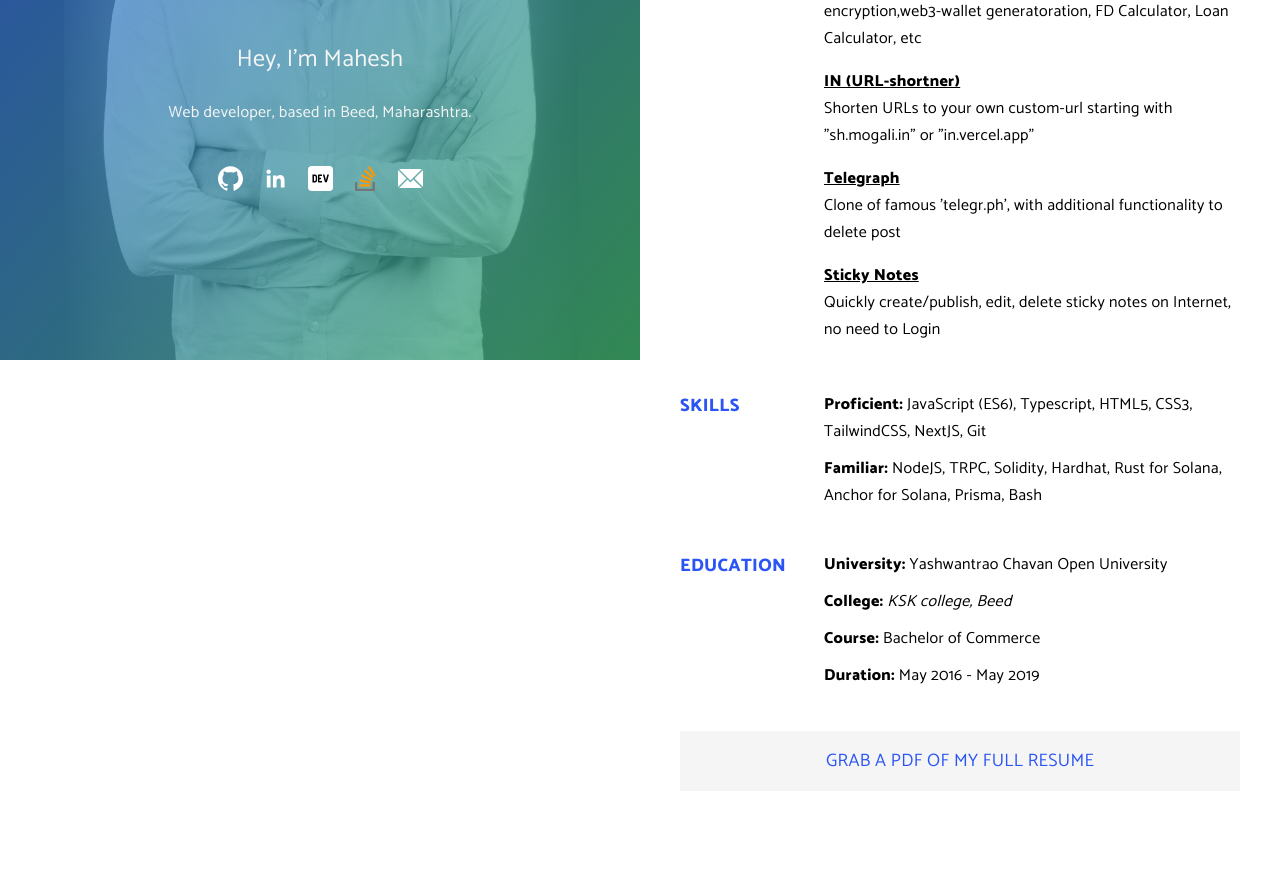
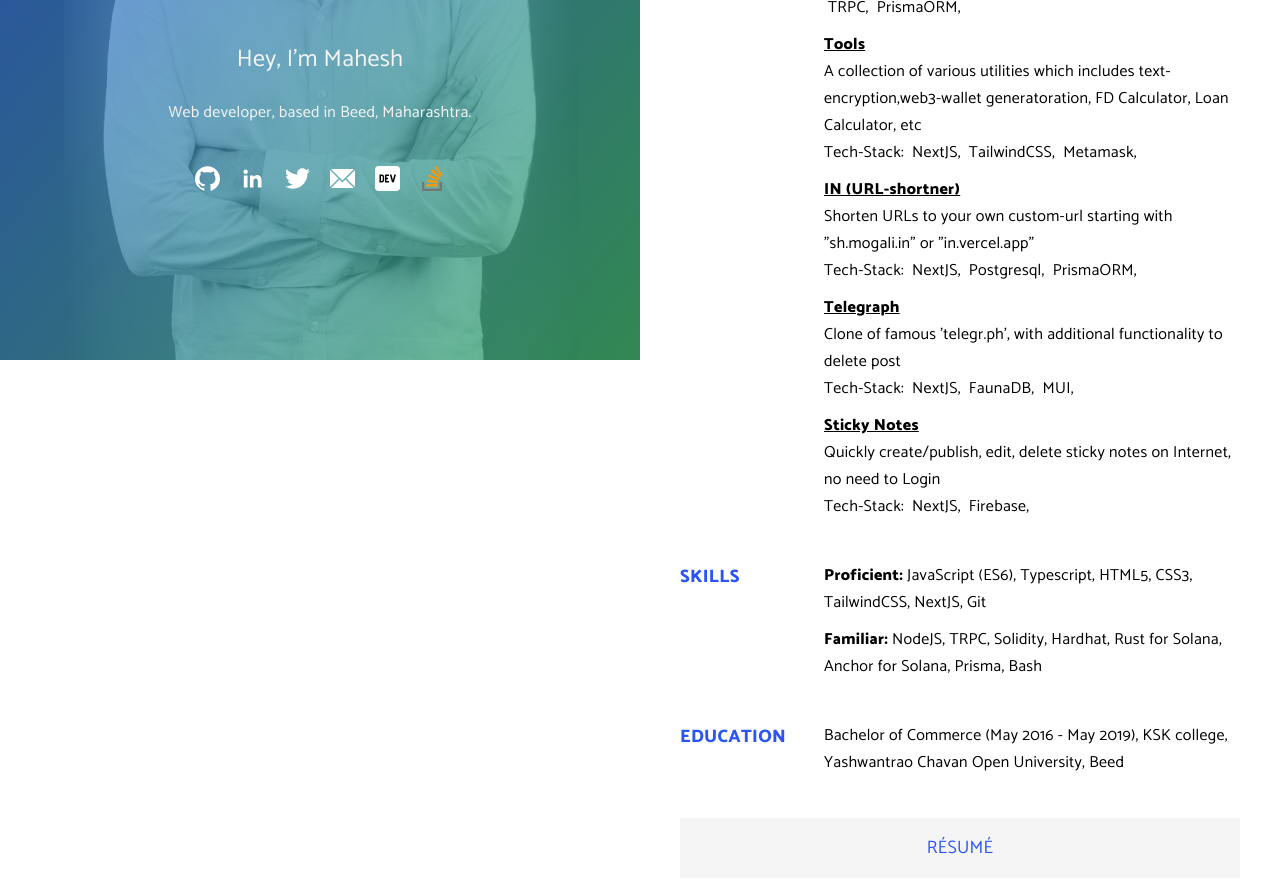
Before and after one commit to YoungMahesh/YoungMahesh, a Next.js app: page / in a window 1280 px wide. Shown: the part 440-1332 px from the top of the page. Before the commit the page ends 1289 px from the top, so only its background shows below. Built offline with nearby package versions, Linux system fonts and the light colour scheme.

Commit message:
mentioned tech-stack for each project

```diff
--- a/components/LeftSide.tsx
+++ b/components/LeftSide.tsx
@@ -4,6 +4,7 @@ import LinkedInIcon from '../public/svgs/linkedin.svg'
 import DevToIcon from '../public/svgs/dev-to.svg'
 import StackOverflowIcon from '../public/svgs/stack-overflow.svg'
 import MailIcon from '../public/svgs/mail.svg'
+import TwitterIcon from '../public/svgs/twitter.svg'
 
 export default function LeftSide() {
   return (
@@ -31,6 +32,27 @@ export default function LeftSide() {
           </a>
           <a
             className="icon1"
+            href="https://twitter.com/mahesh_0411"
+            target="_blank"
+            rel="noreferrer"
+          >
+            <Image className="svg" src={TwitterIcon} alt="Twitter" />
+          </a>
+          <a
+            className="icon1"
+            href="mailto:maheshghamand@gmail.com"
+            target="_blank"
+            rel="noreferrer"
+          >
+            <Image
+              style={{ filter: 'invert(1)' }}
+              className="svg"
+              src={MailIcon}
+              alt="Mail"
+            />
+          </a>
+          <a
+            className="icon1"
             href="https://dev.to/YoungMahesh"
             target="_blank"
             rel="noreferrer"
@@ -49,19 +71,6 @@ export default function LeftSide() {
               alt="stack-overflow"
             />
           </a>
-          <a
-            className="icon1"
-            href="mailto:maheshghamand@gmail.com"
-            target="_blank"
-            rel="noreferrer"
-          >
-            <Image
-              style={{ filter: 'invert(1)' }}
-              className="svg"
-              src={MailIcon}
-              alt="Mail"
-            />
-          </a>
         </div>
       </section>
     </div>
--- a/components/ProjectBox.tsx
+++ b/components/ProjectBox.tsx
@@ -1,11 +1,18 @@
+import Image from 'next/image'
+import GithubIcon from '../public/svgs/github.svg'
+
 export default function ProjectBox({
   name,
   link,
   description,
+  stack,
+  github,
 }: {
   name: string
   link: string
   description: string
+  stack?: string[]
+  github?: string
 }) {
   return (
     <div className="content-block">
@@ -13,8 +20,31 @@ export default function ProjectBox({
         <a className="black" href={link} target="_blank" rel="noreferrer">
           {name}
         </a>
+        {github ? (
+          <a
+            className="icon1"
+            href="https://github.com/YoungMahesh"
+            target="_blank"
+            rel="noreferrer"
+          >
+            <Image className="svg" src={GithubIcon} alt="Github" />
+          </a>
+        ) : (
+          <></>
+        )}
       </h4>
       <p>{description}</p>
+      {stack ? (
+        <p>
+          {' '}
+          Tech-Stack: &nbsp;
+          {stack.map((el, idx) => (
+            <span key={idx}>{el}, &nbsp;</span>
+          ))}
+        </p>
+      ) : (
+        <></>
+      )}
     </div>
   )
 }
--- a/components/RightSide.tsx
+++ b/components/RightSide.tsx
@@ -1,13 +1,40 @@
 import ProjectBox from './ProjectBox'
 
+const TECH_STACK = {
+  POSTGRESQL: 'Postgresql',
+  TAILWIND: 'TailwindCSS',
+  NEXTJS: 'NextJS',
+  NEXT_AUTH: 'NextAuth',
+  CLERK_AUTH: 'ClerkAuth',
+  TRPC: 'TRPC',
+  METAMASK: 'Metamask',
+  PRISMA: 'PrismaORM',
+  FAUNA: 'FaunaDB',
+  MUI: 'MUI',
+  FIREBASE: 'Firebase',
+}
+
 export default function RightSide() {
+  const {
+    POSTGRESQL,
+    TAILWIND,
+    NEXTJS,
+    NEXT_AUTH,
+    CLERK_AUTH,
+    TRPC,
+    METAMASK,
+    PRISMA,
+    FAUNA,
+    MUI,
+    FIREBASE,
+  } = TECH_STACK
   return (
     <article className="right">
       <section className="info-block">
         <h3 className="info-title">INTRO</h3>
         <div className="content">
           <div className="content-block">
-            <p>Working as a Full-stack freelance Web-developer</p>
+            <p>Working as a Full-stack Freelance Web-developer</p>
           </div>
         </div>
       </section>
@@ -30,34 +57,40 @@ export default function RightSide() {
             name="Timers"
             link="https://timers.mogali.in/"
             description="Save your notes in a simple, open-source, ad-free project."
+            stack={[NEXTJS, NEXT_AUTH, TAILWIND, POSTGRESQL, TRPC, PRISMA]}
           />
           <ProjectBox
             name="Notes"
             link="https://notes.mogali.in/"
             description="Save your notes in a simple, open-source, ad-free project."
+            stack={[NEXTJS, CLERK_AUTH, TAILWIND, POSTGRESQL, TRPC, PRISMA]}
           />
           <ProjectBox
             name="Tools"
             link="https://tools.mogali.in/"
             description="A collection of various utilities which includes text-encryption,web3-wallet generatoration,
                 FD Calculator, Loan Calculator, etc"
+            stack={[NEXTJS, TAILWIND, METAMASK]}
           />
           <ProjectBox
             name="IN (URL-shortner)"
             link="https://sh.mogali.in"
             description='Shorten URLs to your own custom-url starting with "sh.mogali.in" or "in.vercel.app"'
+            stack={[NEXTJS, POSTGRESQL, PRISMA]}
           />
           <ProjectBox
             name="Telegraph"
             link="http://telegraph.mogali.in/"
             description="Clone of famous 'telegr.ph', with additional functionality to
               delete post"
+            stack={[NEXTJS, FAUNA, MUI]}
           />
           <ProjectBox
             name="Sticky Notes"
             link="https://sticky.mogali.in/"
             description="Quickly create/publish, edit, delete sticky notes on Internet, no
               need to Login"
+            stack={[NEXTJS, FIREBASE]}
           />
         </div>
       </section>
@@ -87,25 +120,10 @@ export default function RightSide() {
         <h3 className="info-title">EDUCATION</h3>
         <div className="content">
           <div className="content-block">
-            <h4>University: </h4>
-            <span>Yashwantrao Chavan Open University</span>
-          </div>
-
-          <div className="content-block">
-            <h4>College: </h4>
-            <span>
-              <em>KSK college, Beed</em>
-            </span>
-          </div>
-
-          <div className="content-block">
-            <h4>Course: </h4>
-            <span>Bachelor of Commerce</span>
-          </div>
-
-          <div className="content-block">
-            <h4>Duration: </h4>
-            <span>May 2016 - May 2019</span>
+            <p>
+              Bachelor of Commerce (May 2016 - May 2019), KSK college,
+              Yashwantrao Chavan Open University, Beed
+            </p>
           </div>
         </div>
       </section>
@@ -117,7 +135,7 @@ export default function RightSide() {
         rel="noreferrer"
         download
       >
-        <p>GRAB A PDF OF MY FULL RESUME</p>
+        <p>RÉSUMÉ</p>
       </a>
     </article>
   )
--- a/styles/right-side.css
+++ b/styles/right-side.css
@@ -18,12 +18,16 @@
 	margin-bottom: 10px;
 }
 
+.mb-10 {
+	margin-bottom: 10px;
+}
+
 .content-block > h4 {
 	display: inline;
 }
 
 .content-block > p {
-	margin-top: 0;
+	margin: 0;
 }
 
 .pdf-link {
```
Also changed, not shown: .devcontainer/devcontainer.json, 1 other file (tests, documents, lock files or other folders).
